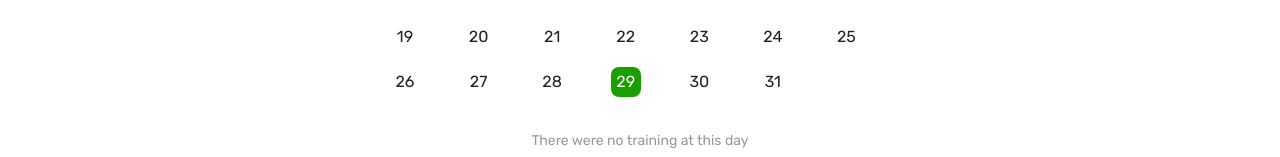
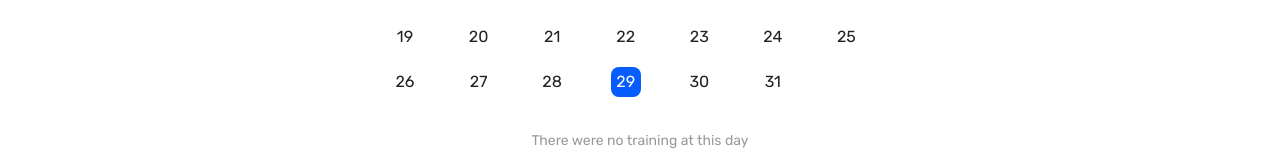
Before and after one commit to Alekseypavlov14/trainings, a React (Vite) app: page /calendar in a window 1280 px wide. Shown: the part 317-474 px from the top of the page. Built offline with nearby package versions, Linux system fonts and the light colour scheme.

Commit message:
selected colors for Day

```diff
--- a/src/features/calendar/components/Day/Day.module.css
+++ b/src/features/calendar/components/Day/Day.module.css
@@ -13,9 +13,8 @@
   cursor: pointer;
 }
 
-.Today {
-  background-color: rgb(6, 92, 252);
-  color: #fff;
+.Today:not(.Focused):not(.ActiveDate) {
+  outline: 2px solid rgb(17, 194, 253);
 }
 
 .Day:hover {
@@ -23,11 +22,12 @@
   color: #fff;
 }
 
-/* .Missed {
-  background-color: rgb(223, 3, 3);
-} */
-
-.Focused {
-  background-color: rgb(26, 158, 0);
+.Day.Focused {
+  background-color: rgb(6, 92, 252);
   color: #fff
 }
+
+.ActiveDate {
+  background-color: rgb(26, 158, 0);
+  color: #fff;
+}
--- a/src/features/calendar/components/Day/Day.tsx
+++ b/src/features/calendar/components/Day/Day.tsx
@@ -2,6 +2,7 @@ import { FC } from 'react'
 import { focusDate, focusedDateSelector } from '@features/calendar/calendar.slice'
 import { useDispatch, useSelector } from 'react-redux'
 import { areDatesEqual } from '@features/calendar/utils/areDatesEqual'
+import { useActiveDays } from '@features/history/hooks/useActiveDays'
 import { parseDate } from '@features/calendar/utils/parseDate'
 import type { Date } from '@features/calendar/types/Date'
 import styles from './Day.module.css'
@@ -14,10 +15,18 @@ interface DayProps {
 export const Day: FC<DayProps> = ({ date }) => {
   const dispatch = useDispatch()
   const focusedDate = useSelector(focusedDateSelector)
+  const activeDates = useActiveDays().map(day => parseDate(day))
 
   const isToday = areDatesEqual(date, parseDate(Date.now()))
   const isFocused = areDatesEqual(date, focusedDate)
-  const classNames = cn(styles.Day, isToday && styles.Today, isFocused && styles.Focused)
+  const isActiveDate = activeDates.some(activeDate => areDatesEqual(activeDate, date))
+
+  const classNames = cn(
+    styles.Day,
+    isToday && styles.Today,
+    isFocused && styles.Focused,
+    isActiveDate && styles.ActiveDate
+  )
 
   const focusDateHandler = () => dispatch(focusDate({ date }))
 
```
